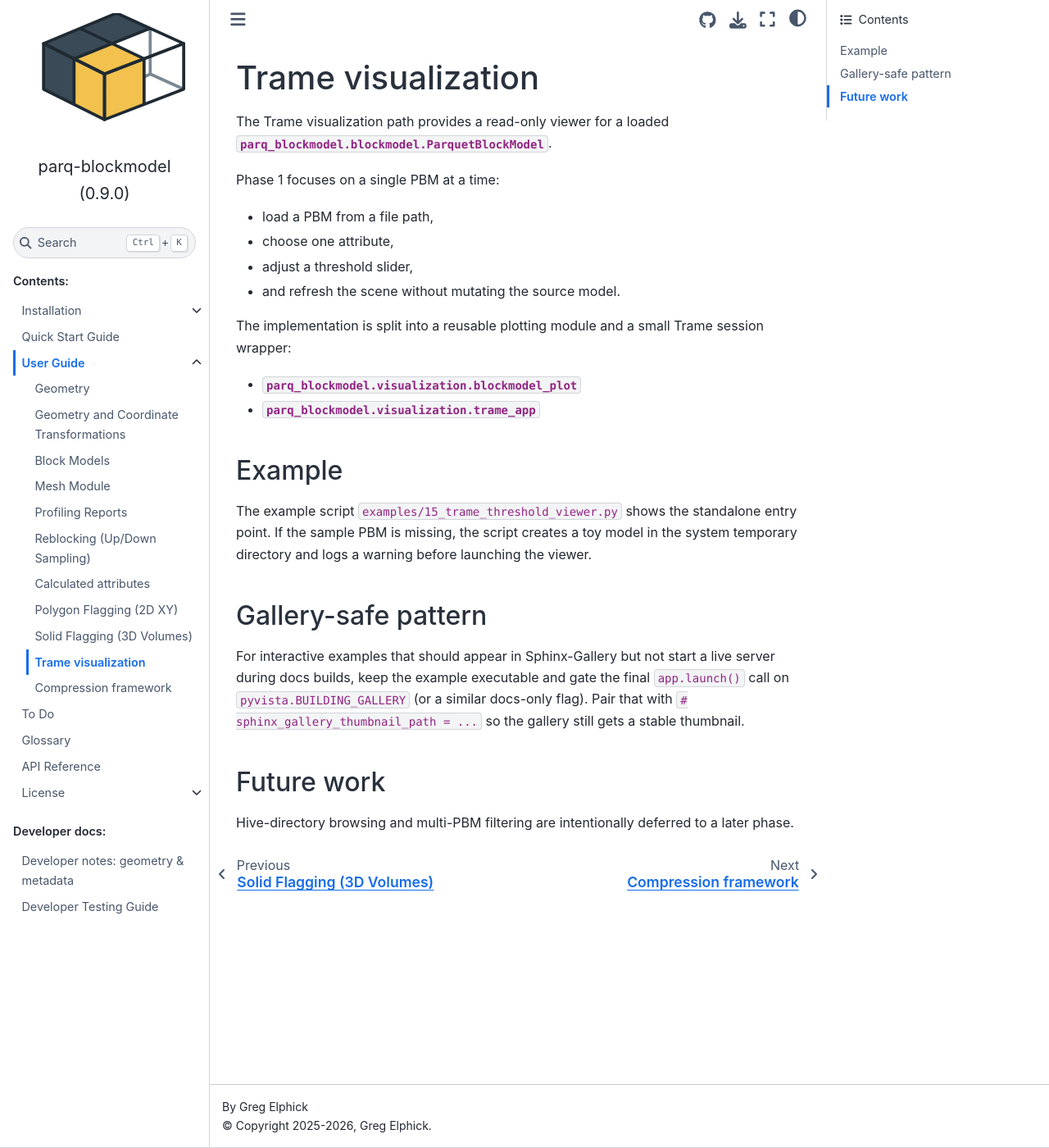
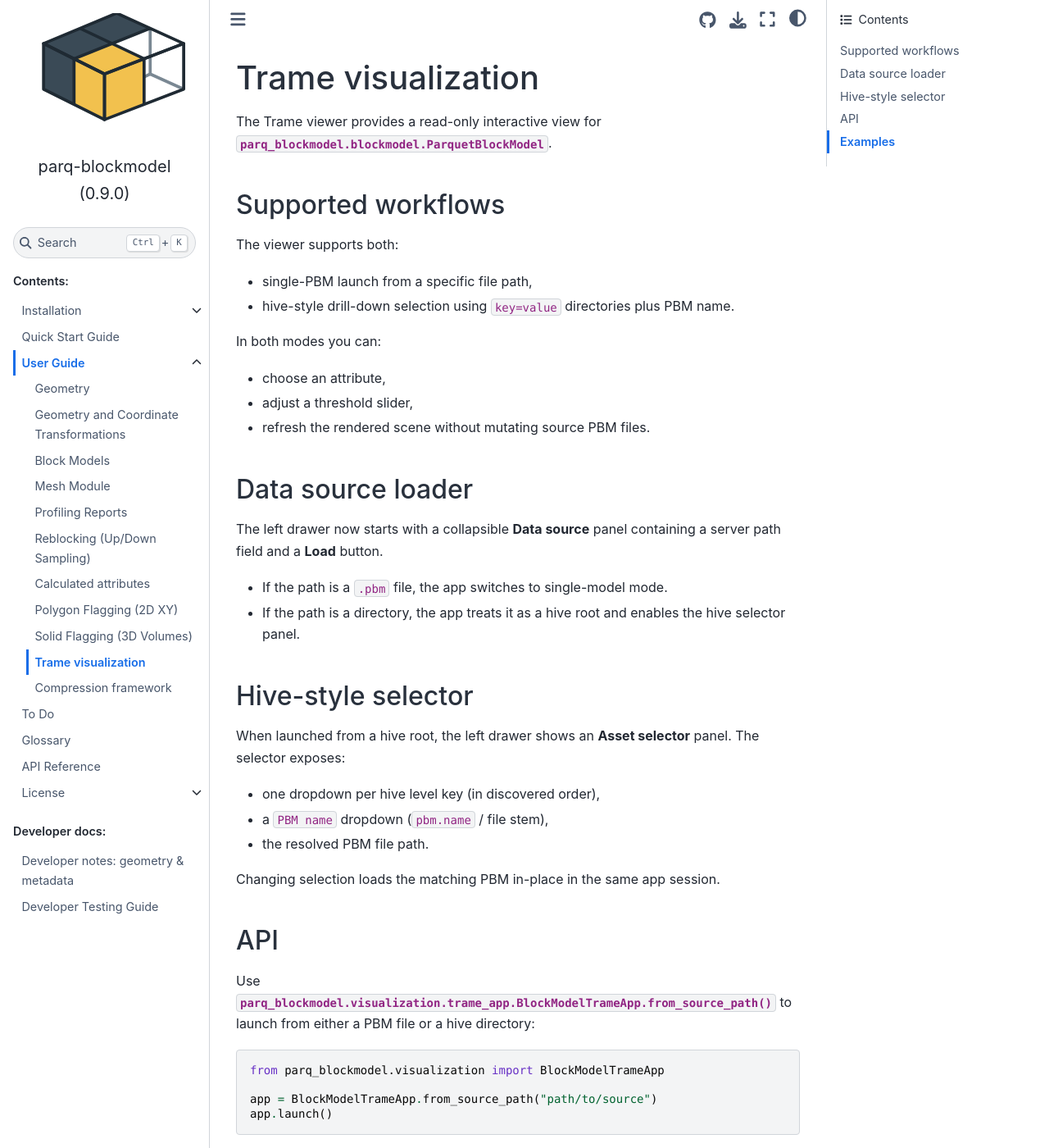
Before and after one commit to elphick/parq-blockmodel, a Sphinx documentation site: the page built from docs/user_guide/10_trame_visualization.rst, in a window 1280 px wide and 1400 px high. Shown: the whole window at 82% size. Built offline with Sphinx 7.4.7 and the Sphinx Book theme 1.1.4, drawn with Linux system fonts in a browser that asks for light colours; pages that are not in the unit, such as notebooks, are missing from menus; some of the changed text lies outside the part shown.

Commit message:
added file

```diff
--- a/docs/user_guide/10_trame_visualization.rst
+++ b/docs/user_guide/10_trame_visualization.rst
@@ -1,41 +1,67 @@
 Trame visualization
 ===================
 
-The Trame visualization path provides a read-only viewer for a loaded
+The Trame viewer provides a read-only interactive view for
 :class:`parq_blockmodel.blockmodel.ParquetBlockModel`.
 
-Phase 1 focuses on a single PBM at a time:
+Supported workflows
+-------------------
 
-* load a PBM from a file path,
-* choose one attribute,
+The viewer supports both:
+
+* single-PBM launch from a specific file path,
+* hive-style drill-down selection using ``key=value`` directories plus PBM name.
+
+In both modes you can:
+
+* choose an attribute,
 * adjust a threshold slider,
-* and refresh the scene without mutating the source model.
+* refresh the rendered scene without mutating source PBM files.
 
-The implementation is split into a reusable plotting module and a small Trame
-session wrapper:
+Data source loader
+------------------
 
-* :mod:`parq_blockmodel.visualization.blockmodel_plot`
-* :mod:`parq_blockmodel.visualization.trame_app`
+The left drawer now starts with a collapsible **Data source** panel containing
+a server path field and a **Load** button.
 
-Example
--------
+* If the path is a ``.pbm`` file, the app switches to single-model mode.
+* If the path is a directory, the app treats it as a hive root and enables the
+  hive selector panel.
 
-The example script ``examples/15_trame_threshold_viewer.py`` shows the
-standalone entry point. If the sample PBM is missing, the script creates a toy
-model in the system temporary directory and logs a warning before launching the
-viewer.
+Hive-style selector
+-------------------
 
-Gallery-safe pattern
---------------------
+When launched from a hive root, the left drawer shows an **Asset selector**
+panel. The selector exposes:
 
-For interactive examples that should appear in Sphinx-Gallery but not start a
-live server during docs builds, keep the example executable and gate the final
-``app.launch()`` call on ``pyvista.BUILDING_GALLERY`` (or a similar docs-only
-flag). Pair that with ``# sphinx_gallery_thumbnail_path = ...`` so the gallery
-still gets a stable thumbnail.
+* one dropdown per hive level key (in discovered order),
+* a ``PBM name`` dropdown (``pbm.name`` / file stem),
+* the resolved PBM file path.
 
-Future work
------------
+Changing selection loads the matching PBM in-place in the same app session.
 
-Hive-directory browsing and multi-PBM filtering are intentionally deferred to a
-later phase.
+API
+---
+
+Use :meth:`parq_blockmodel.visualization.trame_app.BlockModelTrameApp.from_source_path`
+to launch from either a PBM file or a hive directory:
+
+.. code-block:: python
+
+   from parq_blockmodel.visualization import BlockModelTrameApp
+
+   app = BlockModelTrameApp.from_source_path("path/to/source")
+   app.launch()
+
+Examples
+--------
+
+One combined example is provided:
+
+* ``examples/15_trame_threshold_viewer.py``: combined file/hive demo. The
+  ``DEMO_SOURCE_KIND`` constant in the script switches between:
+  * file startup from a single ``.pbm`` path,
+  * hive startup from a directory path with selector drill-down.
+
+For interactive examples included in Sphinx-Gallery, gate ``app.launch()`` with
+``pyvista.BUILDING_GALLERY`` so docs builds do not start a live Trame server.
```
